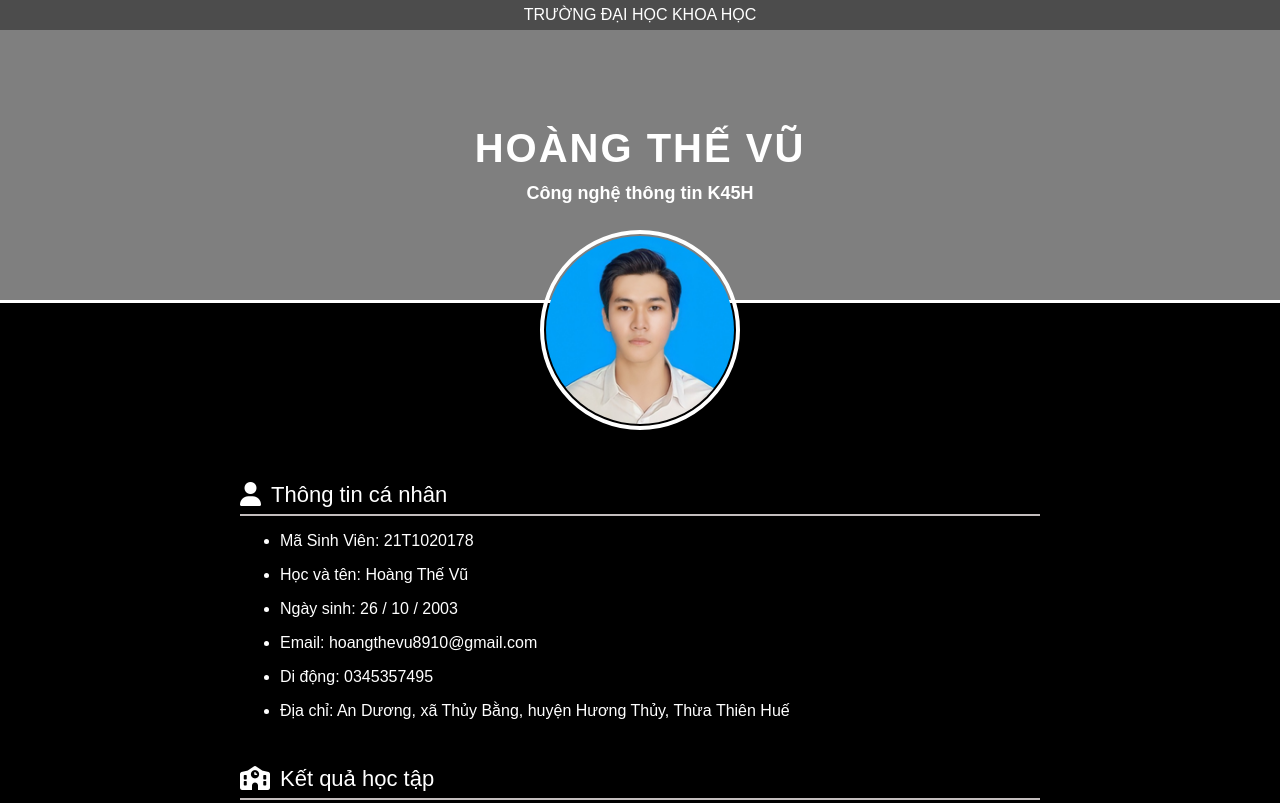
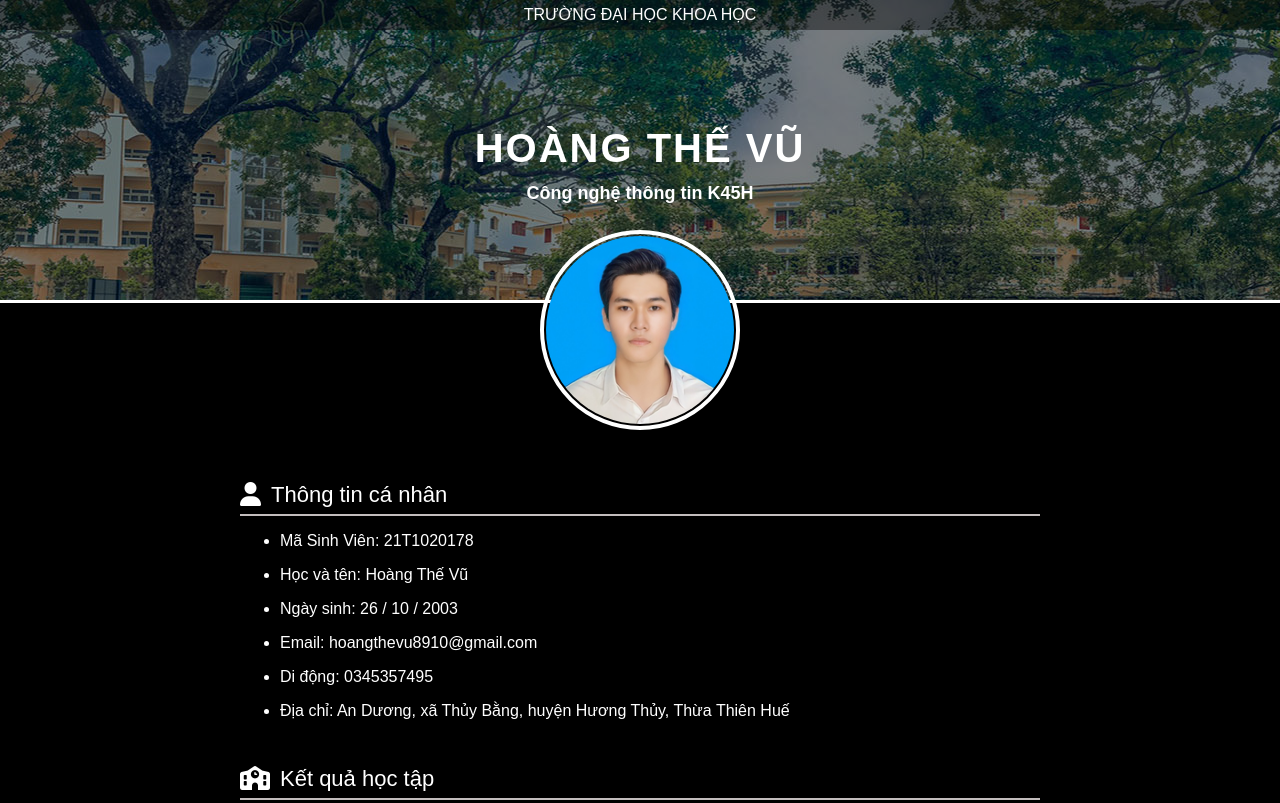
Before and after one commit to inamora/21T1020178_baithi, a plain HTML site: page index.html in a window 1280 px wide. Shown: the top 803 px of the page. Drawn offline with Linux system fonts and the light colour scheme; files that its build step writes are made by us from their sources.

Commit message:
Update site.css

```diff
--- a/site.css
+++ b/site.css
@@ -7,7 +7,7 @@
 
 .header{
     height: 300px;
-    background-image: url(/BaiThi/images/background01.jpg);
+    background-image: url(/background01.jpg);
     position: relative;
 }
 
```
